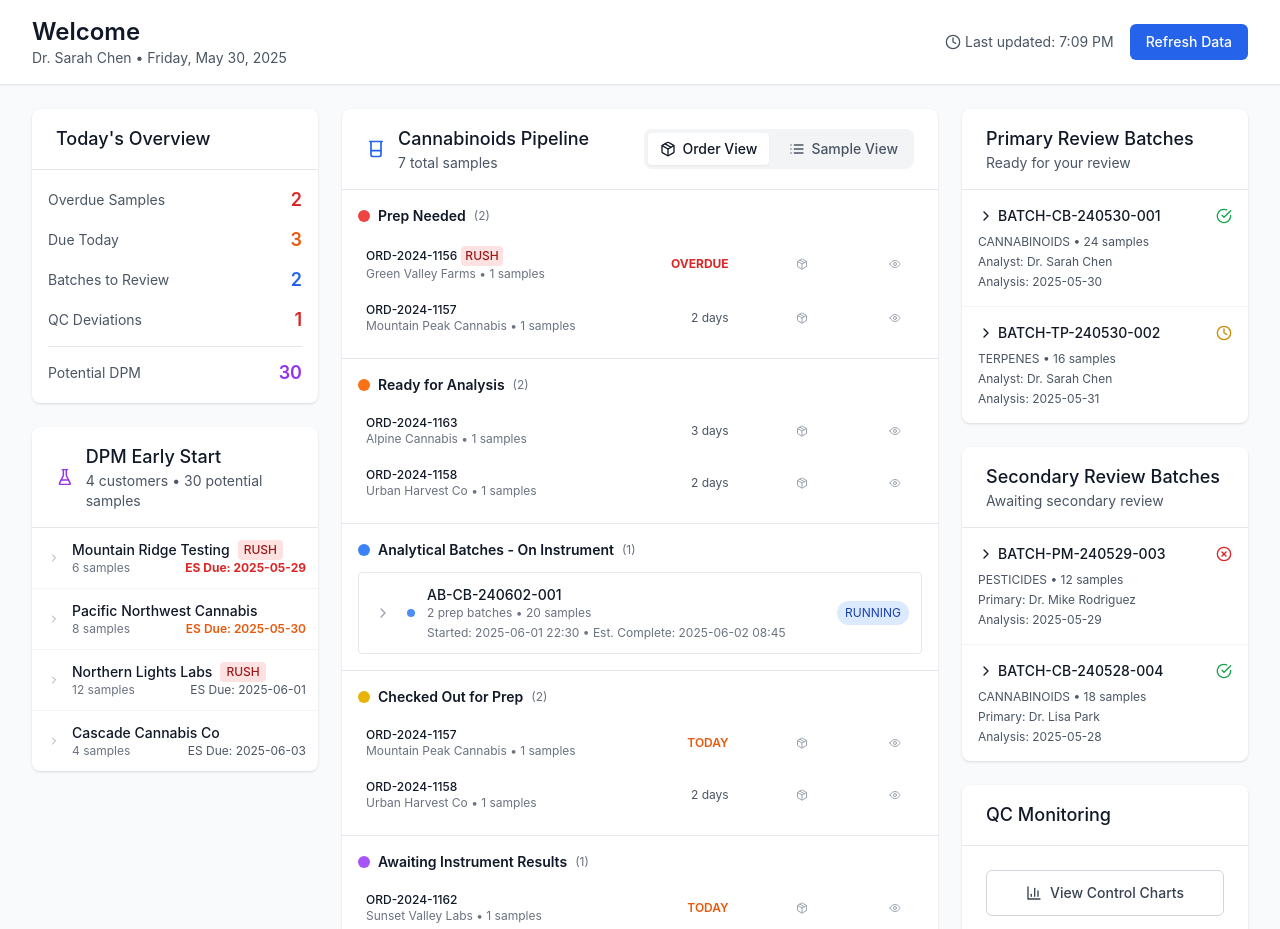
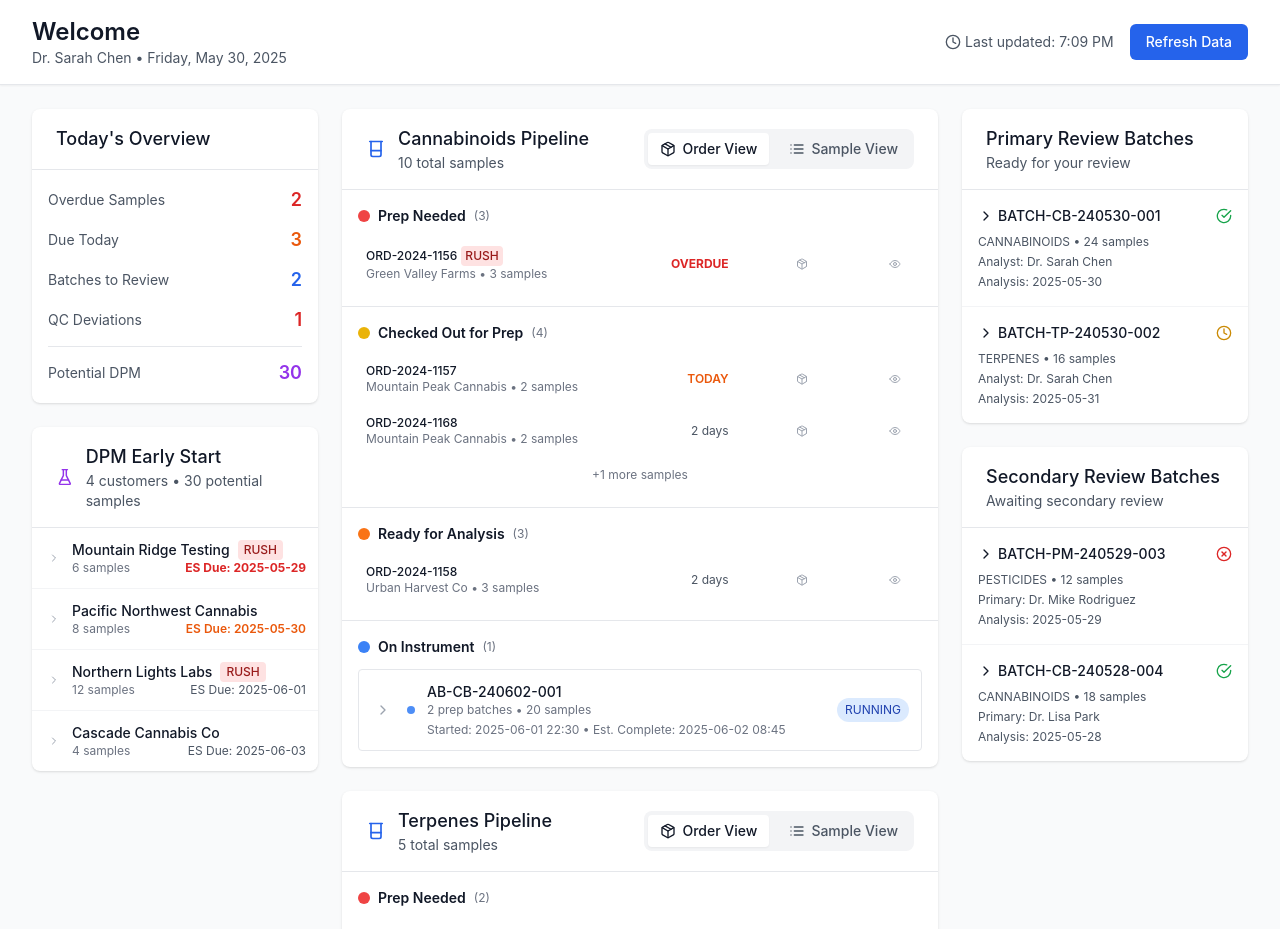
Before and after one commit to adamscavone/LIMS6KCustomerJourney, a React (Create React App) app in the folder dashboard/: page / in a window 1280 px wide. Shown: the top 929 px of the page. Built offline with nearby package versions, Linux system fonts and the light colour scheme.

Commit message:
Multisample Mock Data and Remove Vertical Line

```diff
--- a/dashboard/src/App.js
+++ b/dashboard/src/App.js
@@ -49,11 +49,12 @@ const App = () => {
   // Mock data representing realistic sample loads
   const mockSamples = {
     cannabinoids: [
+      // Green Valley Farms - 3 samples in one order
       {
         id: 'S001',
         orderId: 'ORD-2024-1156',
         client: 'Green Valley Farms',
-        sampleName: 'GVF-Indica-Batch-45',
+        sampleName: 'GVF-Indica-Batch-45A',
         dueDate: '2025-05-29', // Overdue
         status: 'ready_for_prep',
         priority: 'rush',
@@ -63,6 +64,31 @@ const App = () => {
       },
       {
         id: 'S002',
+        orderId: 'ORD-2024-1156',
+        client: 'Green Valley Farms',
+        sampleName: 'GVF-Indica-Batch-45B',
+        dueDate: '2025-05-29',
+        status: 'ready_for_prep',
+        priority: 'rush',
+        prepDue: '2025-05-29',
+        analysisDue: '2025-05-30',
+        reportingDue: '2025-05-31'
+      },
+      {
+        id: 'S003',
+        orderId: 'ORD-2024-1156',
+        client: 'Green Valley Farms',
+        sampleName: 'GVF-Indica-Batch-45C',
+        dueDate: '2025-05-29',
+        status: 'ready_for_prep',
+        priority: 'rush',
+        prepDue: '2025-05-29',
+        analysisDue: '2025-05-30',
+        reportingDue: '2025-05-31'
+      },
+      // Mountain Peak Cannabis - 4 samples across 2 orders
+      {
+        id: 'S004',
         orderId: 'ORD-2024-1157',
         client: 'Mountain Peak Cannabis',
         sampleName: 'MPC-Sativa-Mix-12',
@@ -74,60 +100,73 @@ const App = () => {
         reportingDue: '2025-06-02'
       },
       {
-        id: 'S003',
-        orderId: 'ORD-2024-1157', // Same order as S002 but different due date
+        id: 'S005',
+        orderId: 'ORD-2024-1157',
         client: 'Mountain Peak Cannabis',
         sampleName: 'MPC-Sativa-Mix-13',
-        dueDate: '2025-06-01', // Different from S002's date
-        status: 'ready_for_prep',
+        dueDate: '2025-05-30',
+        status: 'analysis',
+        priority: 'standard',
+        prepDue: '2025-05-30',
+        analysisDue: '2025-05-31',
+        reportingDue: '2025-06-02'
+      },
+      {
+        id: 'S006',
+        orderId: 'ORD-2024-1168',
+        client: 'Mountain Peak Cannabis',
+        sampleName: 'MPC-Hybrid-Special-01',
+        dueDate: '2025-06-01',
+        status: 'prep',
         priority: 'standard',
         prepDue: '2025-05-31',
         analysisDue: '2025-06-01',
         reportingDue: '2025-06-02'
       },
       {
-        id: 'T004',
-        orderId: 'ORD-2024-1163',
-        client: 'Alpine Cannabis',
-        sampleName: 'AC-Terp-Profile-X',
-        dueDate: '2025-06-02',
-        status: 'prepped', // Ready for batch assignment
+        id: 'S007',
+        orderId: 'ORD-2024-1168',
+        client: 'Mountain Peak Cannabis',
+        sampleName: 'MPC-Hybrid-Special-02',
+        dueDate: '2025-06-01',
+        status: 'prep',
+        priority: 'standard',
+        prepDue: '2025-05-31',
+        analysisDue: '2025-06-01',
+        reportingDue: '2025-06-02'
+      },
+      // Urban Harvest Co - 3 samples in one order
+      {
+        id: 'S008',
+        orderId: 'ORD-2024-1158',
+        client: 'Urban Harvest Co',
+        sampleName: 'UHC-Hybrid-Premium-8',
+        dueDate: '2025-06-01',
+        status: 'prepped',
         priority: 'standard',
         prepDue: '2025-06-01',
         analysisDue: '2025-06-02',
         reportingDue: '2025-06-03'
       },
       {
-        id: 'S004',
+        id: 'S009',
         orderId: 'ORD-2024-1158',
         client: 'Urban Harvest Co',
-        sampleName: 'UHC-Hybrid-Premium-8',
-        dueDate: '2025-06-01', // Future
-        status: 'prep',
+        sampleName: 'UHC-Hybrid-Premium-9',
+        dueDate: '2025-06-01',
+        status: 'prepped',
         priority: 'standard',
         prepDue: '2025-06-01',
         analysisDue: '2025-06-02',
         reportingDue: '2025-06-03'
       },
       {
-        id: 'S006',
-        orderId: 'ORD-2024-1162',
-        client: 'Sunset Valley Labs',
-        sampleName: 'SVL-Full-Spectrum-A1',
-        dueDate: '2025-05-30',
-        status: 'analyzed', // Data ready for export
-        priority: 'standard',
-        prepDue: '2025-05-29',
-        analysisDue: '2025-05-30',
-        reportingDue: '2025-06-01'
-      },
-      {
-        id: 'S005',
-        orderId: 'ORD-2024-1158', // Same order as S004
+        id: 'S010',
+        orderId: 'ORD-2024-1158',
         client: 'Urban Harvest Co',
-        sampleName: 'UHC-Hybrid-Premium-9',
+        sampleName: 'UHC-Hybrid-Premium-10',
         dueDate: '2025-06-01',
-        status: 'prepped', // Changed to show "Ready for Batch" phase
+        status: 'prepped',
         priority: 'standard',
         prepDue: '2025-06-01',
         analysisDue: '2025-06-02',
@@ -135,6 +174,7 @@ const App = () => {
       }
     ],
     terpenes: [
+      // Coastal Cannabis - 2 samples in one order
       {
         id: 'T001',
         orderId: 'ORD-2024-1159',
@@ -149,23 +189,48 @@ const App = () => {
       },
       {
         id: 'T002',
+        orderId: 'ORD-2024-1159',
+        client: 'Coastal Cannabis',
+        sampleName: 'CC-Terpene-Profile-B',
+        dueDate: '2025-05-30',
+        status: 'ready_for_prep',
+        priority: 'standard',
+        prepDue: '2025-05-30',
+        analysisDue: '2025-05-31',
+        reportingDue: '2025-06-01'
+      },
+      // Desert Bloom - 3 samples in one order
+      {
+        id: 'T003',
         orderId: 'ORD-2024-1160',
         client: 'Desert Bloom',
         sampleName: 'DB-Myrcene-Study-3',
         dueDate: '2025-06-01',
-        status: 'analyzed',
+        status: 'prep',
         priority: 'standard',
         prepDue: '2025-05-31',
         analysisDue: '2025-06-01',
         reportingDue: '2025-06-02'
       },
       {
-        id: 'T003',
-        orderId: 'ORD-2024-1160', // Same order as T002
+        id: 'T004',
+        orderId: 'ORD-2024-1160',
         client: 'Desert Bloom',
         sampleName: 'DB-Myrcene-Study-4',
         dueDate: '2025-06-01',
-        status: 'ready_for_prep',
+        status: 'prep',
+        priority: 'standard',
+        prepDue: '2025-05-31',
+        analysisDue: '2025-06-01',
+        reportingDue: '2025-06-02'
+      },
+      {
+        id: 'T005',
+        orderId: 'ORD-2024-1160',
+        client: 'Desert Bloom',
+        sampleName: 'DB-Myrcene-Study-5',
+        dueDate: '2025-06-01',
+        status: 'prep',
         priority: 'standard',
         prepDue: '2025-05-31',
         analysisDue: '2025-06-01',
@@ -173,6 +238,7 @@ const App = () => {
       }
     ],
     pesticides: [
+      // Pure Labs Testing - 4 samples across 2 orders
       {
         id: 'P001',
         orderId: 'ORD-2024-1161',
@@ -184,6 +250,42 @@ const App = () => {
         prepDue: '2025-05-29',
         analysisDue: '2025-05-30',
         reportingDue: '2025-05-31'
+      },
+      {
+        id: 'P002',
+        orderId: 'ORD-2024-1161',
+        client: 'Pure Labs Testing',
+        sampleName: 'PLT-Residue-Screen-20',
+        dueDate: '2025-05-29',
+        status: 'ready_for_prep',
+        priority: 'rush',
+        prepDue: '2025-05-29',
+        analysisDue: '2025-05-30',
+        reportingDue: '2025-05-31'
+      },
+      {
+        id: 'P003',
+        orderId: 'ORD-2024-1170',
+        client: 'Pure Labs Testing',
+        sampleName: 'PLT-Mycotoxin-Test-01',
+        dueDate: '2025-06-02',
+        status: 'prepped',
+        priority: 'standard',
+        prepDue: '2025-06-01',
+        analysisDue: '2025-06-02',
+        reportingDue: '2025-06-03'
+      },
+      {
+        id: 'P004',
+        orderId: 'ORD-2024-1170',
+        client: 'Pure Labs Testing',
+        sampleName: 'PLT-Mycotoxin-Test-02',
+        dueDate: '2025-06-02',
+        status: 'prepped',
+        priority: 'standard',
+        prepDue: '2025-06-01',
+        analysisDue: '2025-06-02',
+        reportingDue: '2025-06-03'
       }
     ]
   };
@@ -532,7 +634,7 @@ const App = () => {
         {isExpanded && (
           <div className="bg-gray-50 border-t border-gray-200">
             {analyticalBatch.prepBatches.map(prepBatch => (
-              <div key={prepBatch.id} className="p-3 ml-6 border-l-2 border-gray-300">
+              <div key={prepBatch.id} className="p-3 ml-6">
                 <div className="flex items-center justify-between mb-2">
                   <div>
                     <p className="text-sm font-medium text-gray-800">
@@ -618,12 +720,8 @@ const App = () => {
             </p>
           </div>
 
-          {/* Status */}
-          <div className="col-span-3 text-center">
-            <span className={`inline-flex px-1.5 py-0.5 text-xs rounded-full ${getStatusColor(sample.status)}`}>
-              {getStatusLabel(sample.status)}
-            </span>
-          </div>
+          {/* Status - Removed */}
+          <div className="col-span-3"></div>
 
           {/* Action */}
           <div className="col-span-1 flex justify-center">
@@ -722,12 +820,8 @@ const App = () => {
             </p>
           </div>
 
-          {/* Column 10-11: Status Chip (fixed width) */}
-          <div className="col-span-2 text-center">
-            <span className={`inline-flex px-2 py-1 text-xs font-medium rounded-full ${getStatusColor(sample.status)}`}>
-              {getStatusLabel(sample.status)}
-            </span>
-          </div>
+          {/* Column 10-11: Status Chip - Removed */}
+          <div className="col-span-2"></div>
 
           {/* Column 12: Actions (fixed narrow) */}
           <div className="col-span-1 flex justify-center">
@@ -1047,7 +1141,33 @@ const App = () => {
             </div>
           )}
 
-          {/* Ready for Batch Phase */}
+          {/* Checked Out for Prep Phase (moved to middle of prep group) */}
+          {samplesByPhase.inProgress.length > 0 && (
+            <div className="p-4">
+              <div className="flex items-center justify-between mb-3">
+                <div className="flex items-center space-x-2">
+                  <div className="w-3 h-3 bg-yellow-500 rounded-full"></div>
+                  <h4 className="text-sm font-semibold text-gray-900">Checked Out for Prep</h4>
+                  <span className="text-xs text-gray-500">({samplesByPhase.inProgress.length})</span>
+                </div>
+              </div>
+              <div className="space-y-1">
+                {(viewMode === 'order'
+                  ? groupSamplesByOrder(samplesByPhase.inProgress)
+                  : sortSamplesByPriority(samplesByPhase.inProgress)
+                ).slice(0, 3).map(item =>
+                  viewMode === 'order' ? renderOrderRowCompact(item) : renderSampleRowCompact(item)
+                )}
+                {samplesByPhase.inProgress.length > 3 && (
+                  <div className="text-xs text-gray-500 text-center py-2">
+                    +{samplesByPhase.inProgress.length - 3} more samples
+                  </div>
+                )}
+              </div>
+            </div>
+          )}
+
+          {/* Ready for Analysis Phase */}
           {samplesByPhase.readyForBatch.length > 0 && (
             <div className="p-4">
               <div className="flex items-center justify-between mb-3">
@@ -1073,70 +1193,18 @@ const App = () => {
             </div>
           )}
 
-          {/* Analytical Batches in Progress */}
+          {/* On Instrument (Analysis section) */}
           {analyticalBatches.length > 0 && (
             <div className="p-4">
               <div className="flex items-center justify-between mb-3">
                 <div className="flex items-center space-x-2">
                   <div className="w-3 h-3 bg-blue-500 rounded-full"></div>
-                  <h4 className="text-sm font-semibold text-gray-900">Analytical Batches - On Instrument</h4>
+                  <h4 className="text-sm font-semibold text-gray-900">On Instrument</h4>
                   <span className="text-xs text-gray-500">({analyticalBatches.length})</span>
                 </div>
               </div>
               <div className="space-y-2">
                 {analyticalBatches.map(batch => renderAnalyticalBatch(batch, allSamples))}
-              </div>
-            </div>
-          )}
-
-          {/* In Progress Phase (for individual samples not in analytical batches) */}
-          {samplesByPhase.inProgress.length > 0 && (
-            <div className="p-4">
-              <div className="flex items-center justify-between mb-3">
-                <div className="flex items-center space-x-2">
-                  <div className="w-3 h-3 bg-yellow-500 rounded-full"></div>
-                  <h4 className="text-sm font-semibold text-gray-900">Checked Out for Prep</h4>
-                  <span className="text-xs text-gray-500">({samplesByPhase.inProgress.length})</span>
-                </div>
-              </div>
-              <div className="space-y-1">
-                {(viewMode === 'order'
-                  ? groupSamplesByOrder(samplesByPhase.inProgress)
-                  : sortSamplesByPriority(samplesByPhase.inProgress)
-                ).slice(0, 3).map(item =>
-                  viewMode === 'order' ? renderOrderRowCompact(item) : renderSampleRowCompact(item)
-                )}
-                {samplesByPhase.inProgress.length > 3 && (
-                  <div className="text-xs text-gray-500 text-center py-2">
-                    +{samplesByPhase.inProgress.length - 3} more samples
-                  </div>
-                )}
-              </div>
-            </div>
-          )}
-
-          {/* Data Ready Phase */}
-          {samplesByPhase.dataReady.length > 0 && (
-            <div className="p-4">
-              <div className="flex items-center justify-between mb-3">
-                <div className="flex items-center space-x-2">
-                  <div className="w-3 h-3 bg-purple-500 rounded-full"></div>
-                  <h4 className="text-sm font-semibold text-gray-900">Awaiting Instrument Results</h4>
-                  <span className="text-xs text-gray-500">({samplesByPhase.dataReady.length})</span>
-                </div>
-              </div>
-              <div className="space-y-1">
-                {(viewMode === 'order'
-                  ? groupSamplesByOrder(samplesByPhase.dataReady)
-                  : sortSamplesByPriority(samplesByPhase.dataReady)
-                ).slice(0, 3).map(item =>
-                  viewMode === 'order' ? renderOrderRowCompact(item) : renderSampleRowCompact(item)
-                )}
-                {samplesByPhase.dataReady.length > 3 && (
-                  <div className="text-xs text-gray-500 text-center py-2">
-                    +{samplesByPhase.dataReady.length - 3} more samples
-                  </div>
-                )}
               </div>
             </div>
           )}
@@ -1346,19 +1414,6 @@ const App = () => {
               </div>
             </div>
 
-            {/* Control Charts Access */}
-            <div className="bg-white rounded-lg shadow">
-              <div className="px-6 py-4 border-b border-gray-200">
-                <h3 className="text-lg font-medium text-gray-900">QC Monitoring</h3>
-              </div>
-
-              <div className="p-6">
-                <button className="w-full flex items-center justify-center px-4 py-3 border border-gray-300 rounded-md text-sm font-medium text-gray-700 hover:bg-gray-50">
-                  <BarChart3 className="w-4 h-4 mr-2" />
-                  View Control Charts
-                </button>
-              </div>
-            </div>
           </div>
         </div>
       </div>
```
Also changed, not shown: dashboard/.claude/settings.local.json.
